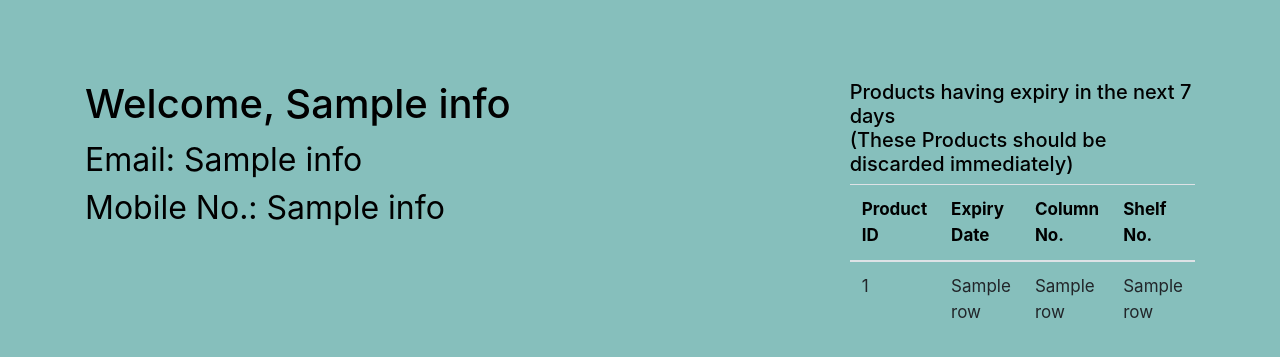
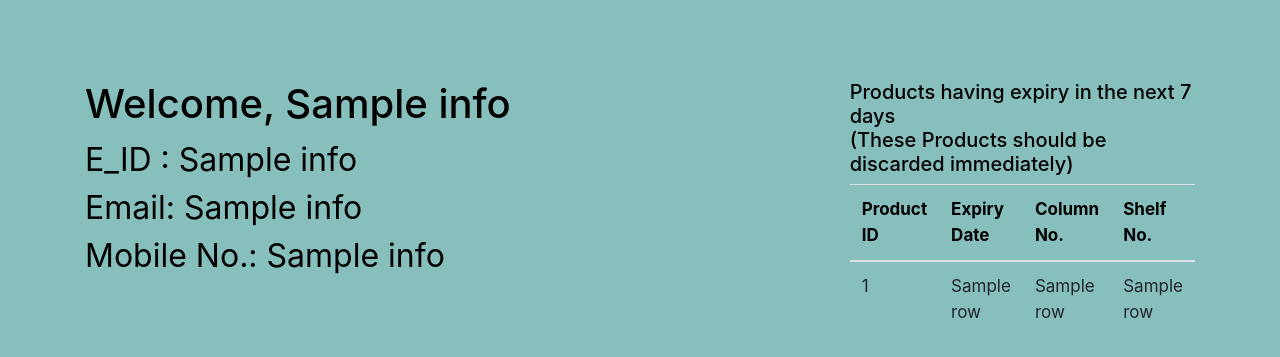
Before and after one commit to jagseer-singh/pms, a Flask app: template templates/profile_e.html in a window 1280 px wide. Shown: the part 102-459 px from the top of the page. Run offline with Flask 2, Linux system fonts and the light colour scheme; the template is opened without the code that fills it: most values are stand-ins (such as "Sample title", 1, 10 or a date in 2020); some libraries are stand-ins or nearby versions.

Commit message:
Update profile_e.html

```diff
--- a/templates/profile_e.html
+++ b/templates/profile_e.html
@@ -35,7 +35,7 @@
             <div class="col">
 			<H1 style="color: rgb(0,0,0); width:700px">Welcome, {{info[1]}}</H1>
                 <p style="color: rgb(0,0,0);font-size: 32px;">
-
+				E_ID : {{info[0]}}</br>
 				Email: {{info[2]}}</br>
 				Mobile No.: {{info[3]}}</br>
 				</p>
```
